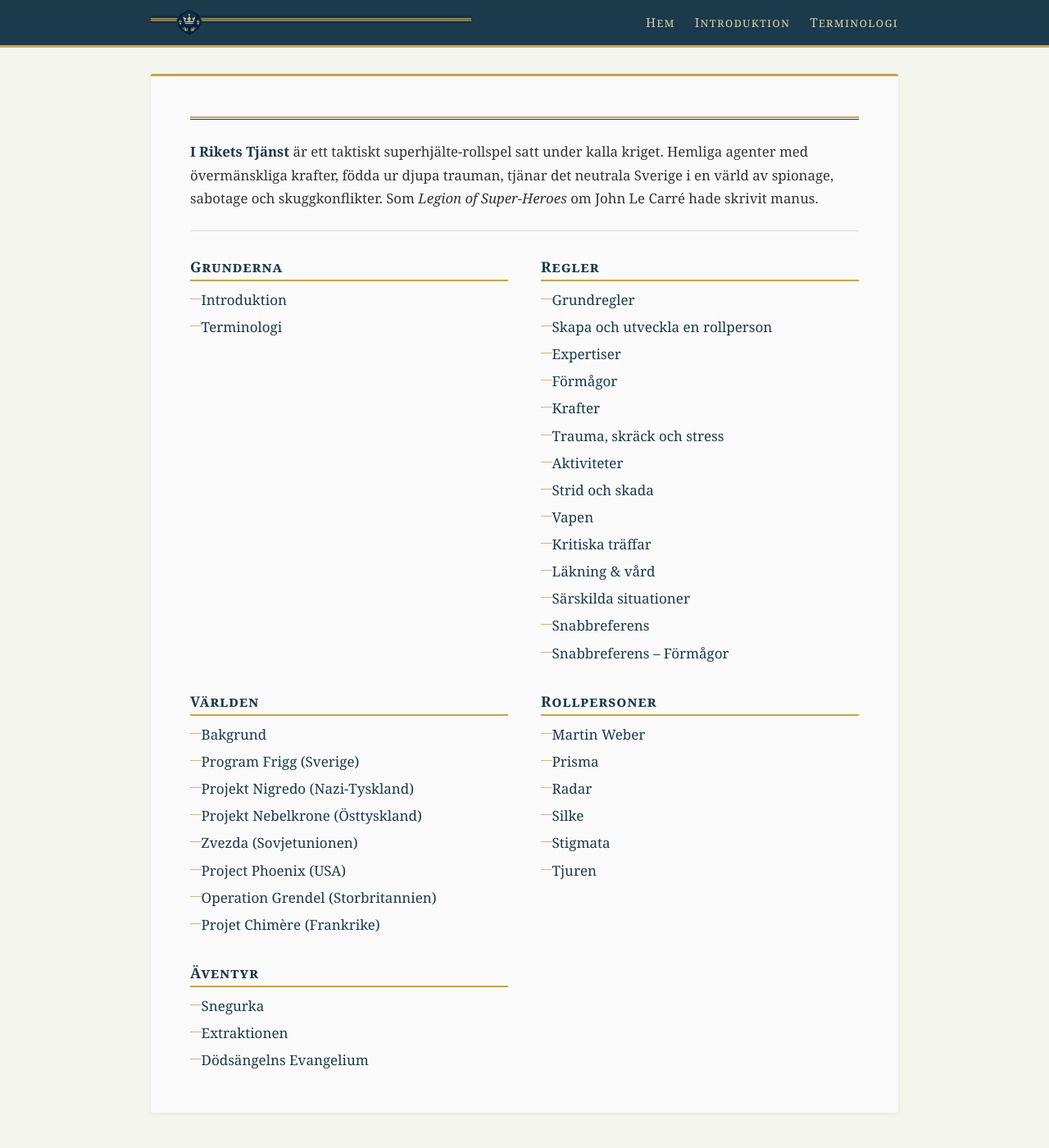
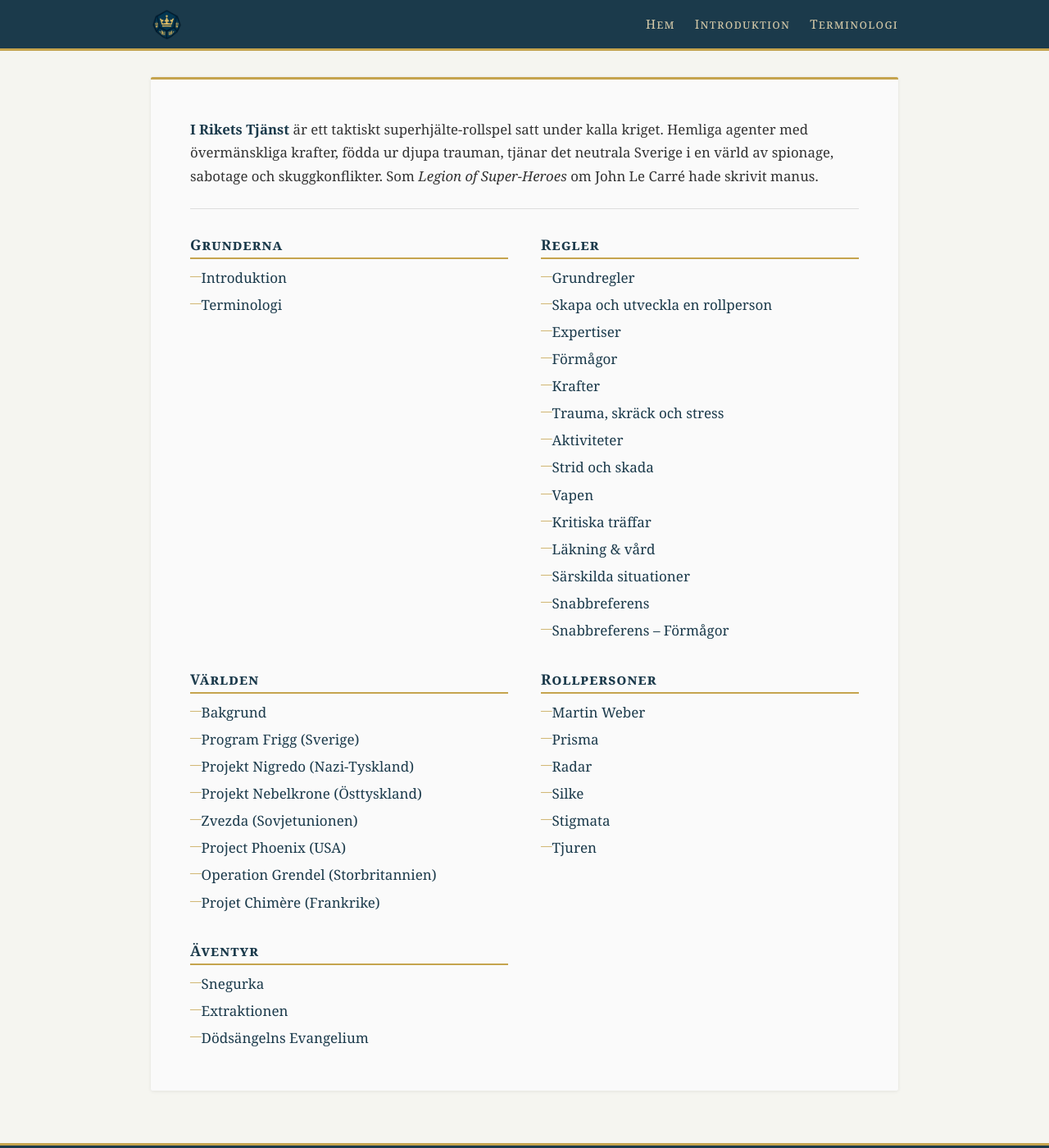
Before and after one commit to ulmus/Riket, a Jekyll site: the page built from index.md, in a window 1280 px wide and 1400 px high. Shown: the whole window at 82% size. Built offline with Jekyll 4.4.1, drawn with Linux system fonts in a browser that asks for light colours.

Commit message:
Wrap images in links, use square logo, remove title-rule
- All images rendered by the Obsidian image plugin are now wrapped in
  <a> tags linking to the full-size image
- Switch header logo from "Page Header small" to the square
  "I Rikets Tjänst logga"
- Remove the title-rule div from the index page
- Style image links without underline decoration

https://claude.ai/code/session_01WB3nvmhTvCsrHjgngUZpYV

```diff
--- a/_layouts/default.html
+++ b/_layouts/default.html
@@ -13,7 +13,7 @@
   <header class="site-header">
     <div class="header-inner">
       <a href="{{ '/' | relative_url }}" class="site-logo">
-        <img src="{{ '/Assets/Page Header small.png' | relative_url }}" alt="{{ site.title }}">
+        <img src="{{ '/Assets/I Rikets Tjänst logga.png' | relative_url }}" alt="{{ site.title }}">
       </a>
       <nav class="site-nav">
         <a href="{{ '/' | relative_url }}">Hem</a>
--- a/_plugins/obsidian_images.rb
+++ b/_plugins/obsidian_images.rb
@@ -87,7 +87,7 @@ module Jekyll
       alt = File.basename(filename, ext)
       width_attr = width ? " width=\"#{width}\"" : ""
 
-      "<img src=\"#{url}\" alt=\"#{alt}\"#{width_attr}>"
+      "<a href=\"#{url}\"><img src=\"#{url}\" alt=\"#{alt}\"#{width_attr}></a>"
     end
 
     def resolve_image(filename, page)
--- a/assets/css/style.css
+++ b/assets/css/style.css
@@ -41,9 +41,9 @@ body {
 }
 
 .site-logo img {
-  height: 36px;
-  width: auto;
-  max-width: 100%;
+  height: 40px;
+  width: 40px;
+  object-fit: contain;
   display: block;
 }
 
@@ -155,6 +155,14 @@ a {
 
 a:hover {
   color: #c5a44e;
+}
+
+a > img {
+  text-decoration: none;
+}
+
+a:has(> img) {
+  text-decoration: none;
 }
 
 /* ---- Lists ---- */
@@ -404,9 +412,8 @@ hr {
   }
 
   .site-logo img {
-    height: auto;
-    max-height: 36px;
-    max-width: min(60vw, 280px);
+    height: 36px;
+    width: 36px;
   }
 
   article img[src*="Bilder/"],
--- a/index.md
+++ b/index.md
@@ -1,8 +1,6 @@
 ---
 title: I Rikets Tjänst
 ---
-
-<div class="title-rule"></div>
 
 <p class="intro">
 <strong>I Rikets Tjänst</strong> är ett taktiskt superhjälte-rollspel satt under kalla kriget. Hemliga agenter med övermänskliga krafter, födda ur djupa trauman, tjänar det neutrala Sverige i en värld av spionage, sabotage och skuggkonflikter. Som <em>Legion of Super-Heroes</em> om John Le Carré hade skrivit manus.
```
